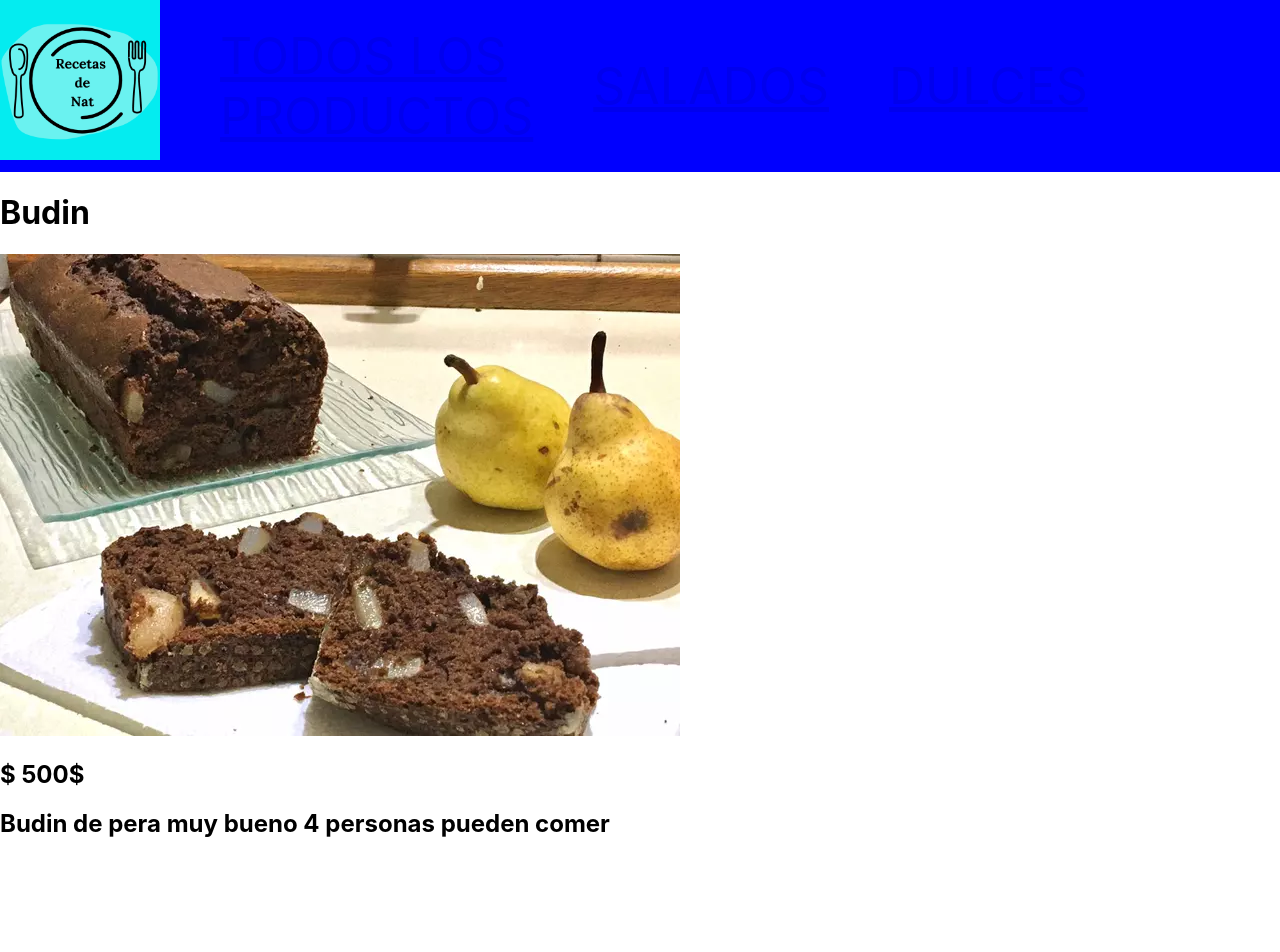
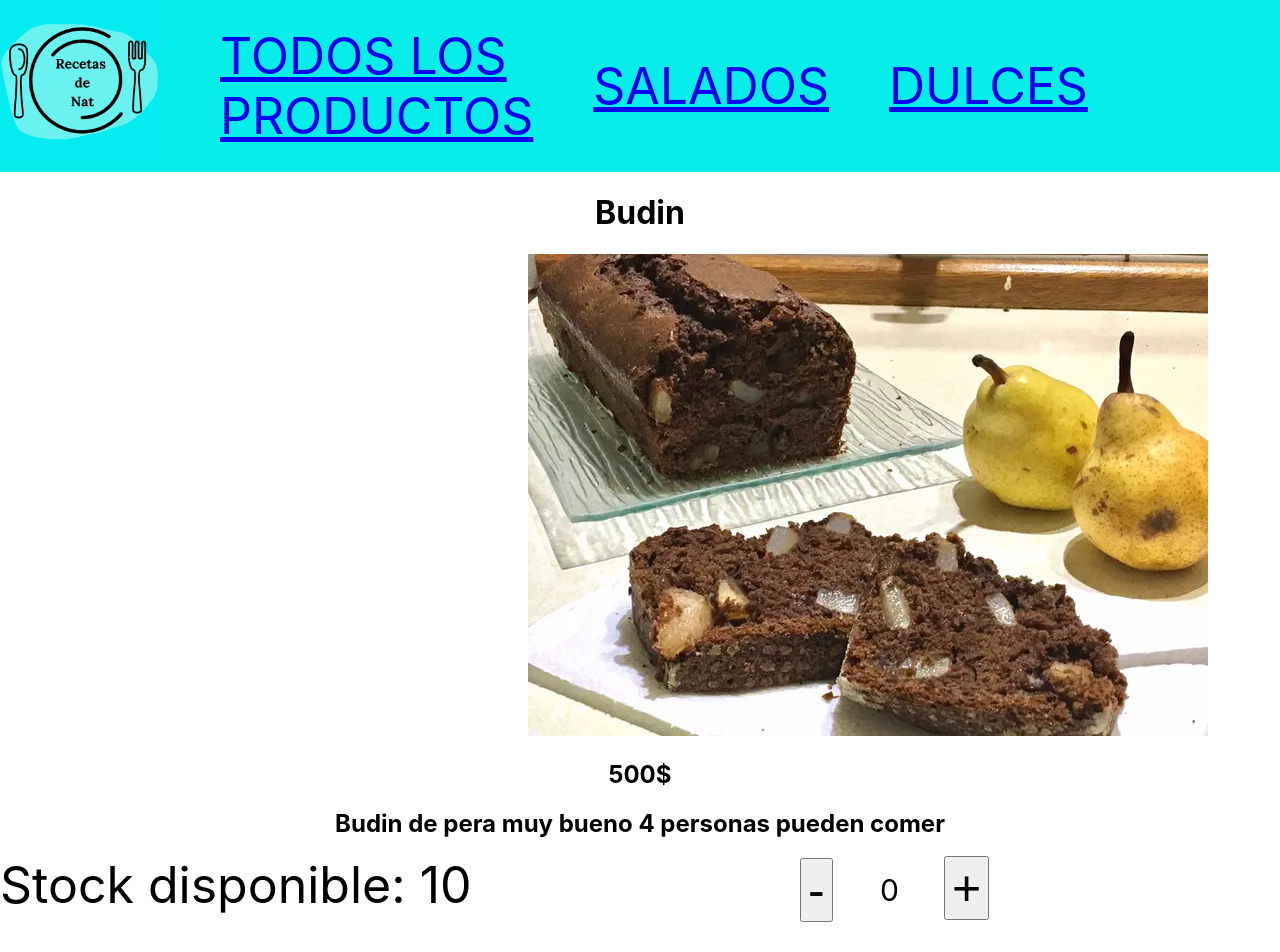
Before and after one commit to nicolasbernardes/React-js, a React (Create React App) app: page /item/1 in a window 1280 px wide. Shown: the top 952 px of the page. Before the commit the page ends 858 px from the top, so only its background shows below. Built offline with nearby package versions, Linux system fonts and the light colour scheme.

Commit message:
entrega Sincronizar counter

```diff
--- a/src/App.css
+++ b/src/App.css
@@ -42,7 +42,7 @@
 .NavBar{
 display: flex;
 align-items: center;
-background-color: blue;
+background-color: rgb(7, 237, 233);
 font-size: 50px;
 color: white;
 
@@ -128,3 +128,78 @@ justify-content: center;
   font-size: 50px;
 
 }
+
+
+
+.NombreDetail{
+  display: flex;
+  justify-content: center;
+}
+
+.ImgDetail{
+
+  margin-left: 33rem;
+}
+
+.TextoDetail{
+  display: flex;
+  justify-content: center;
+
+}
+.PrecioDetail{
+  display: flex;
+  justify-content: center;
+}
+
+.ButtonResta{
+  display: flex;
+  font-size: 50px;
+  margin-bottom: 800px;
+  margin-left: 50rem;
+}
+
+.TextoUnidades{
+display: flex;
+font-size: 30px;
+margin-top: -850px;
+margin-left: 55rem;
+}
+.ButtonSuma{
+  display: flex;
+  font-size: 50px;
+  margin-top: -82px;
+  margin-left: 59rem;
+}
+
+.TextoStock{
+  font-size: 50px;
+  margin-top: -65px;
+}
+
+.ButtonFinal{
+  font-size: 30px;
+  margin-left: 47rem;
+  margin-bottom: 80px;
+}
+
+.ButtonDetail{
+  font-size: 30px;
+  margin-left: 47rem;
+  margin-bottom: 80px;
+}
+
+.DivCarrito{
+  border: 1px solid black;
+  width: 250px;
+  display: flex;
+  flex-direction: column;
+  align-items: center;
+  margin-left: 780px;
+  margin-bottom: 50px;
+}
+
+.TextoCarrito{
+  display: flex;
+  justify-content: center;
+
+}
--- a/src/App.js
+++ b/src/App.js
@@ -5,6 +5,8 @@ import ItemListContainer from './pagina/ItemListContainer';
 import Principal from './componentes/Principal';
 import {BrowserRouter, Routes, Route, /* Redirect */ } from 'react-router-dom';
 import ItemDetailContainer from './pagina/ItemDetailContainer/ItemDetailContainer';
+import { CartContext } from './componentes/CartContext'
+import Cart from './pagina/Cart/Cart';
 
 
 function App() {
@@ -16,6 +18,7 @@ function App() {
     <>
       <BrowserRouter>
 
+        <CartContext>
 
           <Home/>
 
@@ -37,11 +40,17 @@ function App() {
 
             <Route path="/item/:id" element={<ItemDetailContainer />} />
 
+            <Route path="/cart" element={<Cart />} />
+
+
+
+
+
 
 
           </Routes>
 
-
+        </CartContext>
 
       </BrowserRouter>
 
--- a/src/Comidas/Comidas.jsx
+++ b/src/Comidas/Comidas.jsx
@@ -6,7 +6,8 @@ const comidas = [
         precio:'500$',
         tipo:'dulce',
         imagen:'/images/foto1.webp',
-        texto:'Budin de pera muy bueno 4 personas pueden comer'
+        texto:'Budin de pera muy bueno 4 personas pueden comer',
+        stock:'10'
     },
 
     {
@@ -16,7 +17,8 @@ const comidas = [
         precio:'400$',
         tipo:'salado',
         imagen:'/images/foto2.webp',
-        texto:'scones de queso 3 personas pueden comer, o hasta 4 personas  '
+        texto:'scones de queso 3 personas pueden comer, o hasta 4 personas  ',
+        stock:'10'
     },
 
 
@@ -27,7 +29,8 @@ const comidas = [
         precio:'200$',
         tipo:'dulce',
         imagen:'/images/foto3.webp',
-        texto:'Brigadeiros de chocolate rico, son muy comunes en fiestas de cumpleaños, hasta 15 personas pueden comer'
+        texto:'Brigadeiros de chocolate rico, son muy comunes en fiestas de cumpleaños, hasta 15 personas pueden comer',
+        stock:'10'
     },
 
 
@@ -38,7 +41,8 @@ const comidas = [
         precio:'300$',
         tipo:'salado',
         imagen:'/images/foto4.webp',
-        texto:'Empanadas de carne , pollo y jamon y queso 7 personas pueden comer '
+        texto:'Empanadas de carne , pollo y jamon y queso 7 personas pueden comer ',
+        stock:'10'
     },
 
 
@@ -49,7 +53,8 @@ const comidas = [
         precio:'100$',
         tipo:'salado',
         imagen:'/images/foto5.webp',
-        texto:'Galleta avena, hasta 5 personas pueden comer'
+        texto:'Galleta avena, hasta 5 personas pueden comer',
+        stock:'10'
     },
 
     {
@@ -59,7 +64,8 @@ const comidas = [
         precio:'50$',
         tipo:'dulce',
         imagen:'/images/foto6.webp',
-        texto:'Afajores de chocolate o gusto a elecion, 1 persona puede comer'
+        texto:'Afajores de chocolate o gusto a elecion, 1 persona puede comer',
+        stock:'10'
     },
 
 
--- /dev/null
+++ b/src/ItemCount/ItemCount.js
@@ -0,0 +1,58 @@
+import React, {useState} from "react";
+
+
+const ItemCount = (props) =>{
+const [cantidad, setCantidad] = useState(props.stock)
+const [unidades, setUnidades] = useState(0)
+
+const handleStock={
+
+    sumastock:()=>{
+      if(cantidad===0){
+        alert('No tengo mas deste producto')
+      } else {
+          setUnidades(unidades+1)
+          setCantidad(cantidad-1)
+        }
+    },
+
+
+    restaStock:()=>{
+
+        if(unidades===0){
+          alert('no podes menos de 0')
+        } else {
+            setUnidades(unidades-1)
+            setCantidad(cantidad+1)
+        }
+    }
+
+
+
+
+}
+
+return(
+    <div>
+
+        <div>
+            <button className="ButtonResta" onClick={handleStock.restaStock}>-</button>
+            <p className="TextoUnidades" >{unidades}</p>
+            <button className="ButtonSuma" onClick={handleStock.sumastock}>+</button>
+        </div>
+
+        <div>
+            <p className="TextoStock">Stock disponible: {cantidad}</p>
+        </div>
+
+        <div>
+            <button className="ButtonFinal" onClick={()=>props.onAdd ({unidades})}>comprar no carrinho</button>
+        </div>
+
+
+    </div>
+)
+
+}
+
+export default ItemCount;
--- /dev/null
+++ b/src/componentes/CartContext.jsx
@@ -0,0 +1,36 @@
+import React, { useState } from "react";
+
+const Contexto = React.createContext()
+
+const CartContext = ({ children }) =>{
+    const [carrito, setCarrito] = useState([])
+    const [unidades, setUnidades] = useState(0)
+    const [tudo, setTudo] = useState(0)
+
+    const onAdd = (producto, cantidad) =>{
+        const hayItem=carrito.find(item=>item.id===producto.id)
+        if(!hayItem){
+            setCarrito([...carrito, {id:producto.id, nombre:producto.nombre, precio:producto.precio, cantidad:cantidad, subtotal:(producto.precio*cantidad)}])
+            setTudo(tudo+(producto.precio*cantidad))
+            setUnidades(unidades+1)
+        } else {
+            const carrinho=carrito.map((receta)=>{
+                if(receta.id===producto.id){
+                    receta.cantidad+=cantidad
+                    receta.subtotal+=(producto.precio*cantidad)
+                }
+                return receta
+            })
+            setCarrito(carrinho)
+            setTudo(tudo+(producto.precio*cantidad))
+        }
+    }
+
+    return <Contexto.Provider value={{carrito, unidades, tudo, onAdd}}>
+        {children}
+    </Contexto.Provider>
+
+}
+
+
+export { CartContext, Contexto }
--- a/src/componentes/CartWidget.jsx
+++ b/src/componentes/CartWidget.jsx
@@ -1,15 +1,22 @@
 import React from "react";
+import { Link } from "react-router-dom";
+
 
 
 const CartWidget =()=>{
+
+
     return(
+
+        <>
+
+            <Link className="NavLinkLogo" to="/cart">
+                <img className="NavLinkImg" src="../../../logoCart.jpg" alt="logoCart" />
+            </Link>
 
 
 
-        <a className="NavLinkLogo" href="LinkCart"><img className="NavLinkImg" src="../../../logoCart.jpg" alt="logoCart" /></a>
-
-
-
+        </>
     );
 };
 
--- /dev/null
+++ b/src/pagina/Cart/Cart.js
@@ -0,0 +1,24 @@
+import React, {useContext} from "react";
+import { Contexto } from "../../componentes/CartContext";
+
+
+const Cart = ()=>{
+    const {carrito, tudo, unidades} = useContext(Contexto)
+
+    return(
+        <>
+        <h1  className="TextoCarrito">El total del carrito es {tudo} y tenes {unidades} unidades</h1>
+        {carrito.map((item)=>
+            <div className="DivCarrito">
+                <h2>nombre:{item.nombre}</h2>
+                <h2>precio:{item.precio}</h2>
+                <h2>cantidad:{item.cantidad}</h2>
+                <h2>subtotal:{item.subtotal}</h2>
+                <button>X</button>
+            </div>
+            )}
+        </>
+    )
+}
+
+export default Cart;
--- a/src/pagina/ItemDetail/ItemDetail.js
+++ b/src/pagina/ItemDetail/ItemDetail.js
@@ -1,18 +1,34 @@
-import React from "react";
+import React, {useState, useContext} from "react";
+import ItemCount from "../../ItemCount/ItemCount";
+import { Link } from "react-router-dom"
+import { Contexto } from "../../componentes/CartContext";
 
-const ItemDetail = ({ id, nombre, imagen, precio, texto }) => {
-    return !id ? (
+const ItemDetail = ({ id, nombre, imagen, precio, texto, stock }) => {
+
+  const [compro, setCompro] = useState(false)
+  const {onAdd} = useContext(Contexto)
+
+  const adicionar = (props)=>{
+    setCompro(true)
+    onAdd({id,nombre,precio}, props.unidades)
+    alert (`agrego ${props.unidades} al carrito`)
+
+  }
+
+  return !id ? (
       <h1>NOT FOUND</h1>
 
 
     ) : (
           <>
-            <h1>{nombre}</h1>
-            <img src={imagen} alt={nombre} />
-            <h2>$ {precio}</h2>
-            <h2>{texto}</h2>
+            <h1 className="NombreDetail">{nombre}</h1>
+            <img className="ImgDetail" src={imagen} alt={nombre} />
+            <h2 className="PrecioDetail"> {precio}</h2>
+            <h2 className="TextoDetail">{texto}</h2>
+            {!compro? <ItemCount stock={stock} onAdd={adicionar} /> : <Link to='/cart'><button className="ButtonDetail">terminar la compra</button></Link>}
           </>
-        );
+  );
+
 };
 
 
```
Lines whose indentation alone changed are shown as unchanged.
